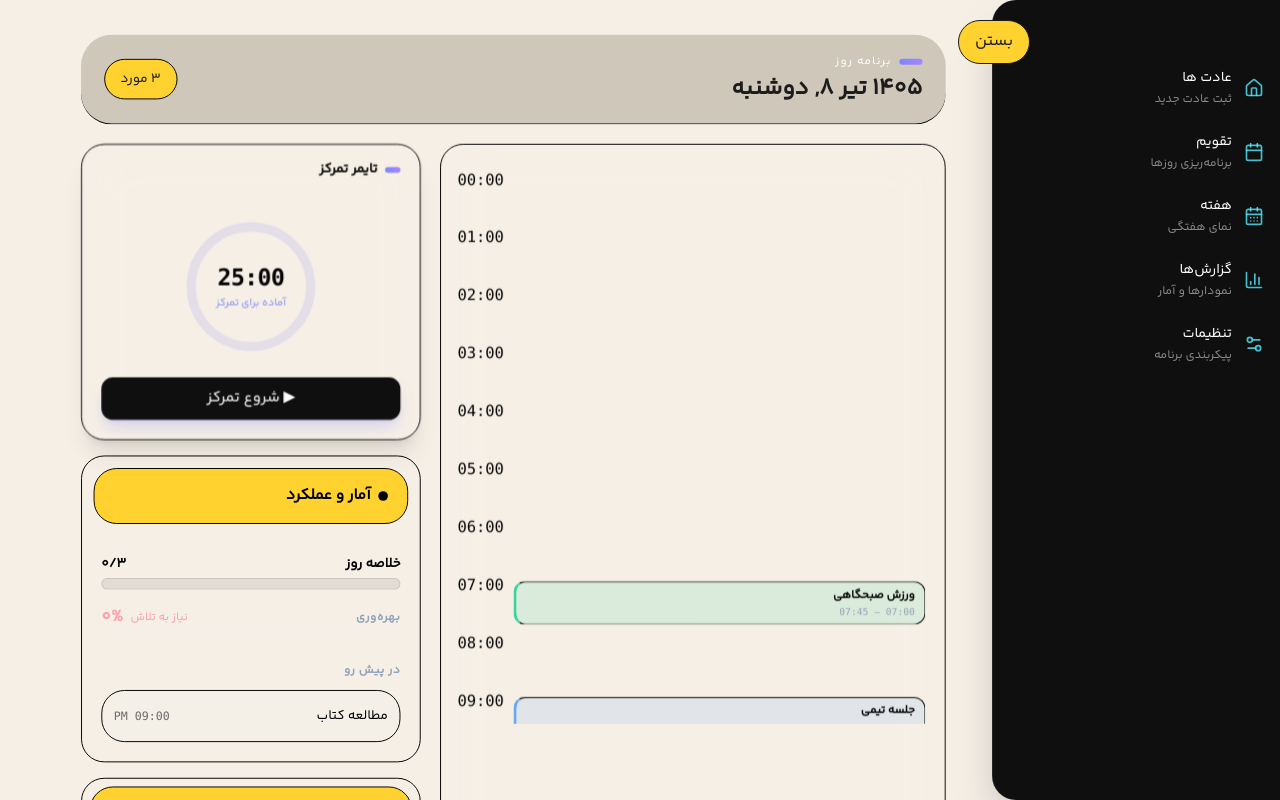
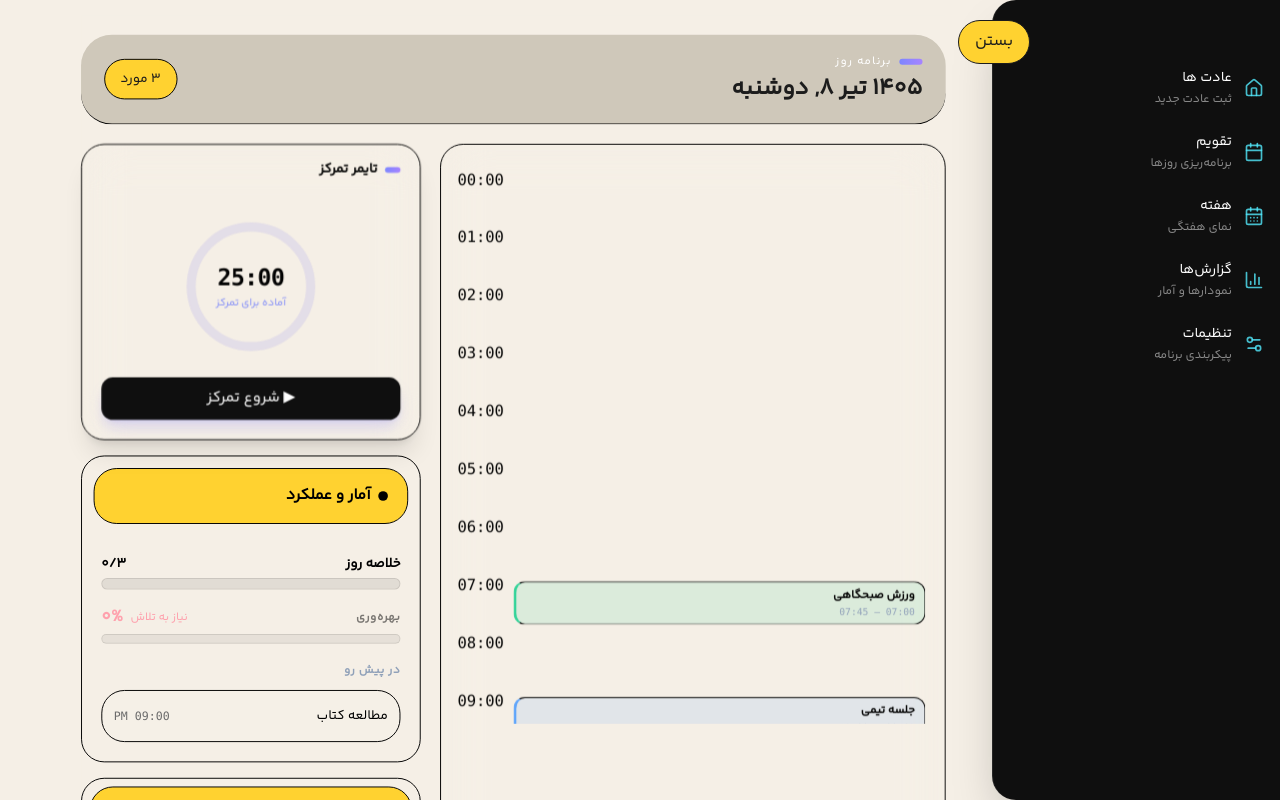
Before and after one commit to MobinaLalani/MyCalendar, a Next.js app: page /DaySheet in a window 1280 px wide. Shown: the top 800 px of the page. Built offline with nearby package versions, Linux system fonts and the light colour scheme.

Commit message:
style: fix ProductivityScore dark-theme classes to match light theme

```diff
--- a/src/features/daySheet/components/panels/ProductivityScore.tsx
+++ b/src/features/daySheet/components/panels/ProductivityScore.tsx
@@ -35,7 +35,7 @@ const ProductivityScore: React.FC<ProductivityScoreProps> = ({ items }) => {
   return (
     <div>
       <div className="mb-2 flex items-center justify-between">
-        <h3 className="text-xs font-semibold uppercase tracking-wider text-slate-400">
+        <h3 className="text-xs font-semibold uppercase tracking-wider text-black/50">
           بهره‌وری
         </h3>
         <div className="flex items-center gap-2">
@@ -43,7 +43,7 @@ const ProductivityScore: React.FC<ProductivityScoreProps> = ({ items }) => {
           <span className={`text-lg font-bold leading-none ${config.color}`}>{score}%</span>
         </div>
       </div>
-      <div className="relative h-2.5 w-full overflow-hidden rounded-full border border-white/6 bg-white/6">
+      <div className="relative h-2.5 w-full overflow-hidden rounded-full border border-black/10 bg-black/6">
         <div
           className={`h-full rounded-full bg-linear-to-r transition-all duration-700 ease-out ${config.gradient}`}
           style={{ width: `${score}%` }}
```
